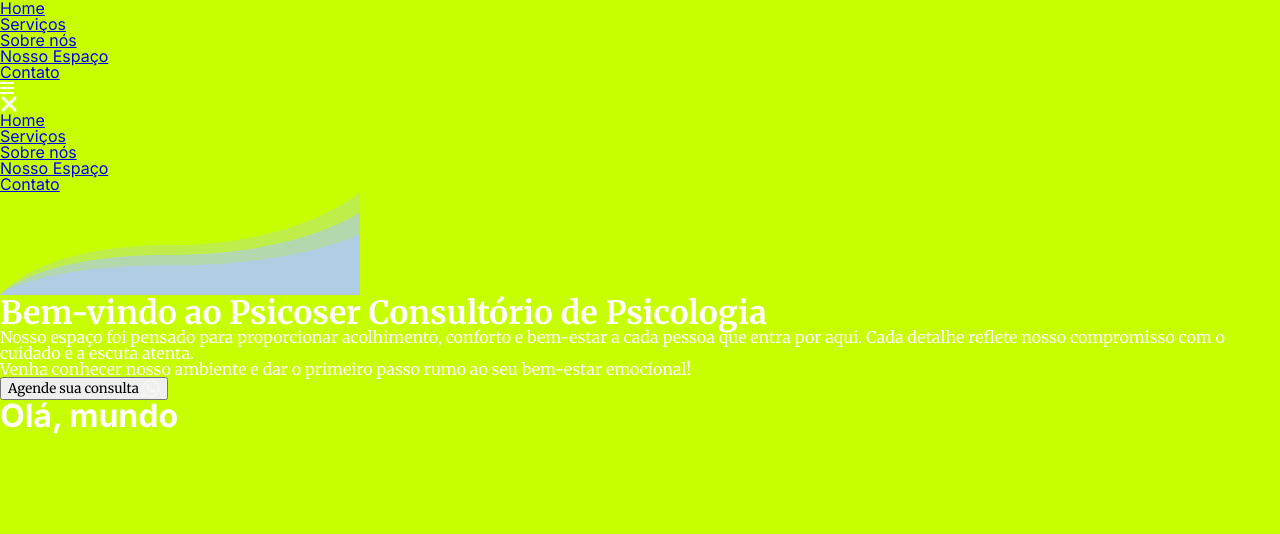
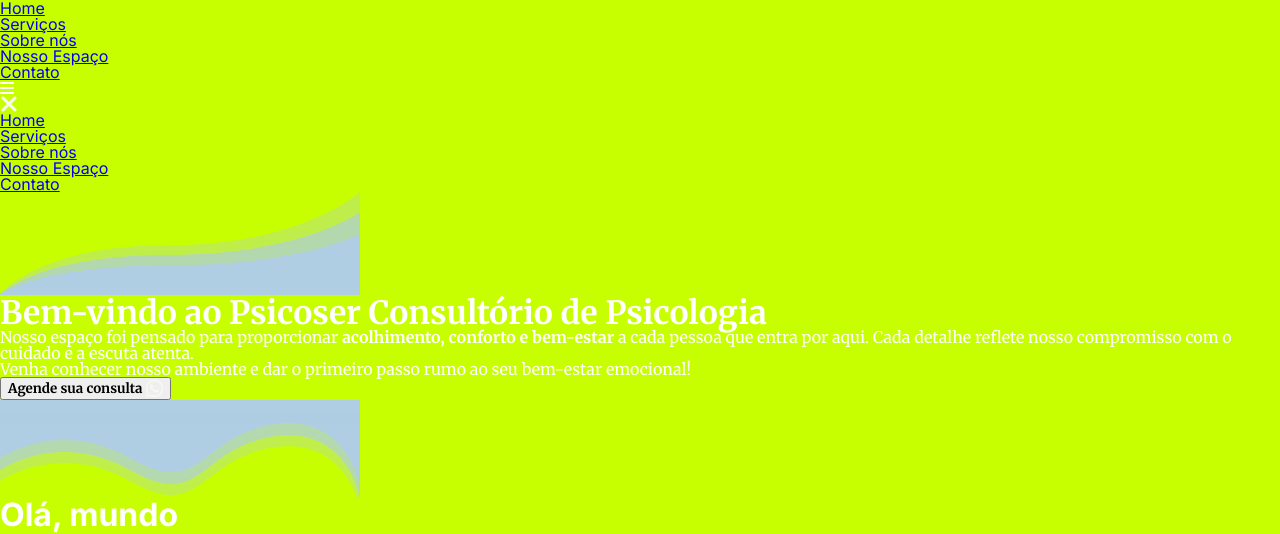
Before and after one commit to J-Inacio/psicoser, a website built with webpack: page src/index.html in a window 1280 px wide. Shown: the part 876-1410 px from the top of the page. Before the commit the page ends 1311 px from the top, so only its background shows below. Built offline with nearby package versions, Linux system fonts and the light colour scheme.

Commit message:
adicionando pequenas mudanças de estilo no botao agendar e na sessão hero

```diff
--- a/src/index.html
+++ b/src/index.html
@@ -70,7 +70,7 @@
 						</h1>
 						<aside class="merriweather-regular">
 							Nosso espaço foi pensado para proporcionar
-							acolhimento, conforto e bem-estar a cada pessoa que
+							<strong class="merriweather-bold">acolhimento, conforto e bem-estar</strong> a cada pessoa que
 							entra por aqui. Cada detalhe reflete nosso
 							compromisso com o cuidado e a escuta atenta.
 						</aside>
@@ -79,7 +79,7 @@
 							rumo ao seu bem-estar emocional!
 						</aside>
 					</section>
-					<button class="btn-schedule merriweather-regular">
+					<button class="btn-schedule merriweather-bold">
 						Agende sua consulta
 						<i
 							class="fa-brands fa-whatsapp fa-xl"
@@ -87,6 +87,9 @@
 						></i>
 					</button>
 				</div>
+				<div>
+					<img class="wave" src="./assets/img/wave2.svg" alt="" />
+				</div>
 			</section>
 		</main>
 	</body>
--- a/src/styles/components/btn-schedule.css
+++ b/src/styles/components/btn-schedule.css
@@ -1,6 +1,10 @@
 .btn-schedule {
-	width: 12rem;
-	height: 4rem;
+	display: flex;
+	column-gap: 16px;
+	justify-content: center;
+	align-items: center;
+	width: 14rem;
+	height: 4.5rem;
 	border: none;
 	border-radius: 4px;
 	-webkit-box-shadow: 0px 8px 12px 0px rgba(0, 0, 0, 0.75);
@@ -9,4 +13,5 @@
     background-color: var(--cor-secundaria-azul-escuro);
     color: var(--cor-fundo-branco);
     font-size: 0.75rem;
+	padding: 2em;
 }
--- a/src/styles/layouts/hero.css
+++ b/src/styles/layouts/hero.css
@@ -2,6 +2,7 @@
     width: 100vw;
     height: 32rem;
     background-color: var(--cor-primaria-azul);
+    color: var(--cor-secundaria-azul-escuro);
 }
 
 .wave-div {
@@ -31,10 +32,11 @@
     padding: 2rem;
     display: flex;
     flex-direction: column;
-    row-gap: 5%;
+    justify-content: space-between;
     height: 60%;
 }
 
 .hero-text h1 {
     text-align: center;
+    font-size: 1.4rem;
 }
```
Also changed, not shown: src/assets/img/wave2.svg (added).
